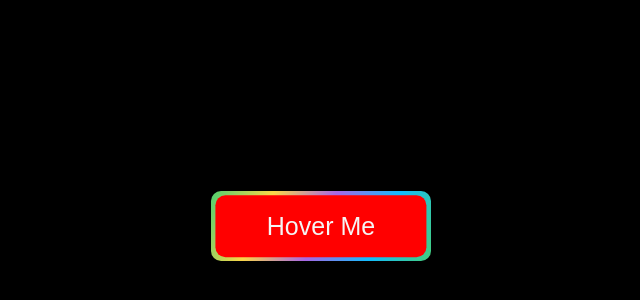
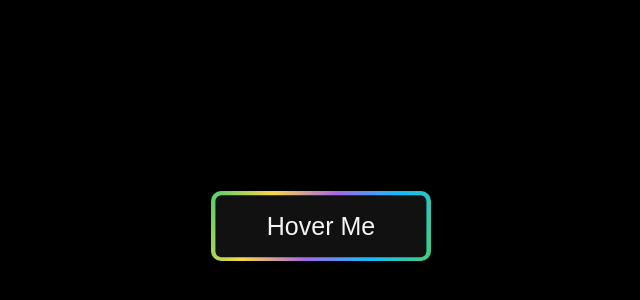
Before and after one commit to AmirTaki/Animated-Button-with-Border-Hover, a plain HTML site: page index.html in a window 1280 px wide. Shown: the part 174-474 px from the top of the page, without its empty margins (319-959 px from the left). Drawn offline with Linux system fonts and the light colour scheme.

Commit message:
.btn a span:hover  styles

```diff
--- a/src/styles.css
+++ b/src/styles.css
@@ -24,14 +24,17 @@ body{
 .btn a span {
     height: 88%;
     width: 96%;
-    background: red;
+    background: #111;
     display: block;
     position: absolute;
     left:50%;
     top:50%;
     transform: translate(-50%, -50%);
-    border-radius: 10px;
+    border-radius: 6px;
     line-height: 62px;
     color:#f5f5f5;
     font-size: 25px;
 }
+.btn a span:hover {
+    animation: animate .4s linear infinite;
+}
```
